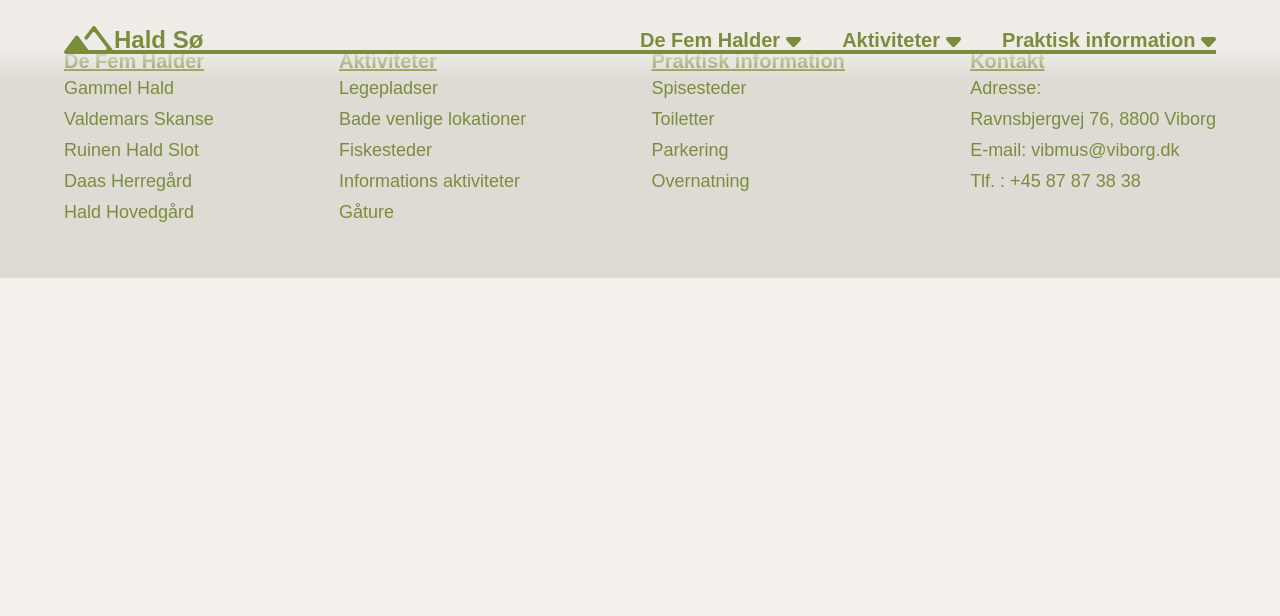
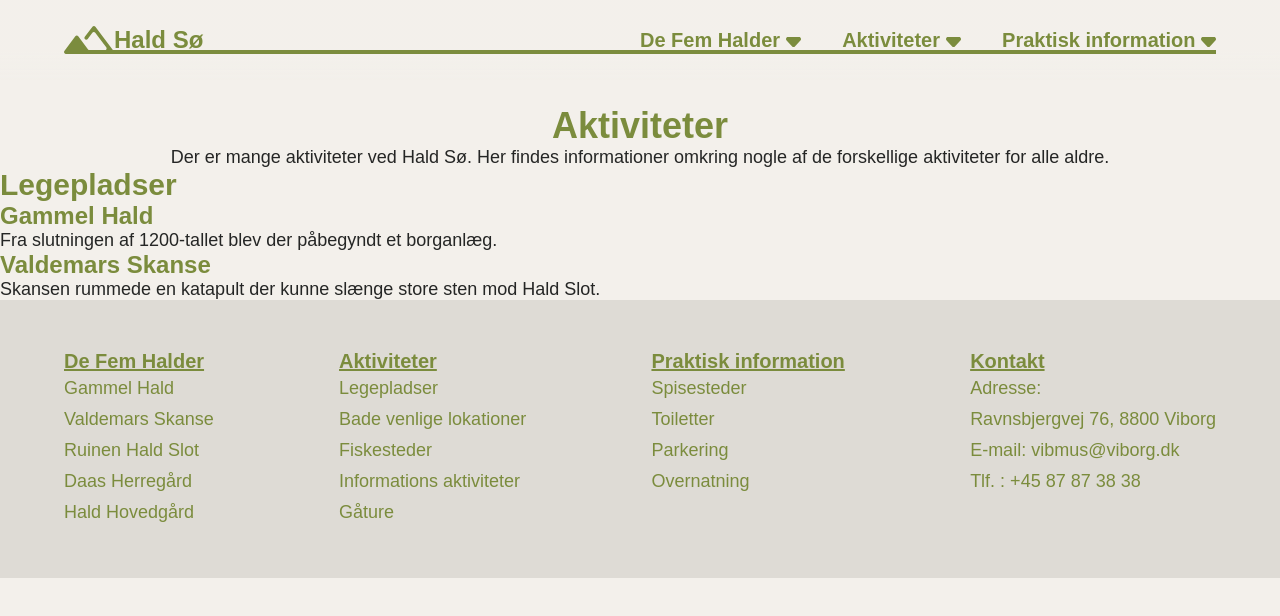
Before and after one commit to Ikasy/haldsoe, a plain HTML site: page aktiviteter.html in a window 1280 px wide. Drawn offline with Linux system fonts and the light colour scheme; a web font is replaced by a local one.

Commit message:
started aktiviteter

```diff
--- a/aktiviteter.html
+++ b/aktiviteter.html
@@ -7,6 +7,7 @@
         <title>Hald Sø | Aktiviteter</title>
         <link rel="stylesheet" href="styles.css">
     </head>
+
     <body>
         <header>
             <nav>
@@ -47,6 +48,53 @@
             </nav>
             <div class="line"></div>
         </header>
+
+        <main>
+            <div class="overskrift">
+                <h1>Aktiviteter</h1>
+                <p>Der er mange aktiviteter ved Hald Sø. Her findes informationer omkring nogle af de forskellige aktiviteter for alle aldre.</p>
+            </div>
+
+            <div class="toklonner">
+                <h2> Legepladser </h2>
+
+                <a href=".html">
+                    <section id="skovlegepladsbillede">
+                        <div>
+                            <h3>Gammel Hald</h3>
+                            <p>Fra slutningen af 1200-tallet blev der påbegyndt et borganlæg.</p>
+                        </div>
+                    </section>
+                </a>
+
+                <a href=".html">
+                    <section id="ishuslegepladsbillede">
+                        <div>
+                            <h3>Valdemars Skanse</h3>
+                            <p>Skansen rummede en katapult der kunne slænge store sten mod Hald Slot.</p>
+                        </div>
+                </a>
+            </div>
+
+
+
+
+
+
+
+
+
+
+
+
+
+
+
+
+
+        </main>
+
+
 
         <footer>
             <div id="footercontent">
--- a/styles.css
+++ b/styles.css
@@ -268,7 +268,6 @@ footer{
 
     display: flex;
     justify-content: space-between;
-
 }
 footer a{
     font-family: "noto-sans", sans-serif;
```
Lines whose indentation alone changed are shown as unchanged.
